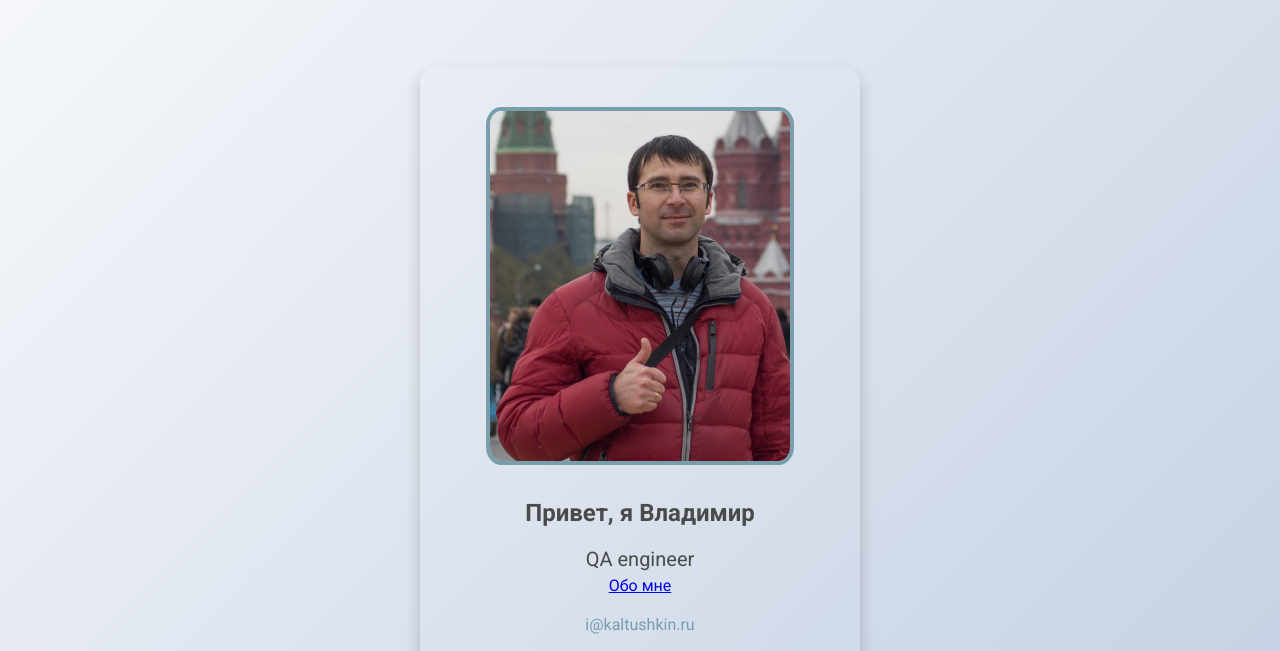
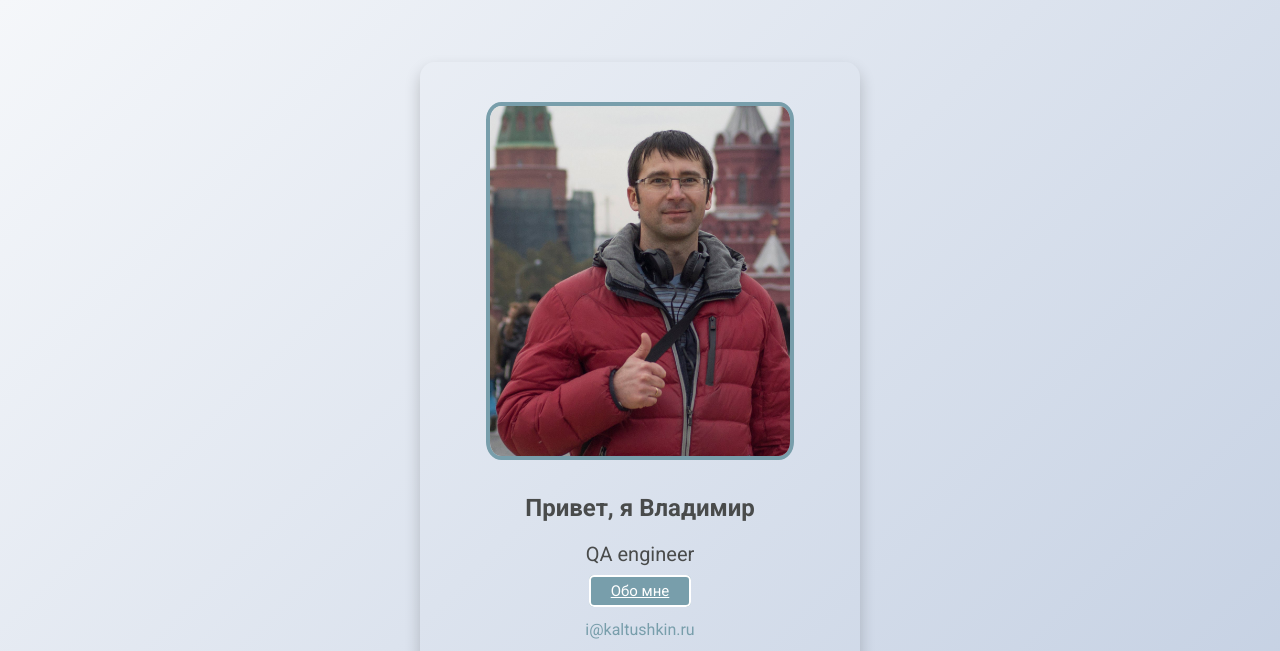
Before and after one commit to Vov-QA/CV, a plain HTML site: page index.html in a window 1280 px wide. Shown: the top 651 px of the page. Drawn offline with Linux system fonts and the light colour scheme.

Commit message:
Update styles.css

```diff
--- a/styles.css
+++ b/styles.css
@@ -37,7 +37,7 @@ body {
 .card__title {
     font-size: 20px;
     color: #494b4b;
-    margin-bottom: 5px;
+    margin-bottom: 15px;
 }
 
 .card__contacts {
@@ -50,6 +50,14 @@ body {
     text-decoration: none;
     margin: 20px 0;
     font-size: 16px;
+}
+
+.site-button {
+    background-color: #789eab;
+    border: 2px solid #ffffff;
+    color: #ffffff;
+    padding: 5px 20px;
+    border-radius: 5px; font-size: 15px;
 }
 
 .card__contact:hover {
```
